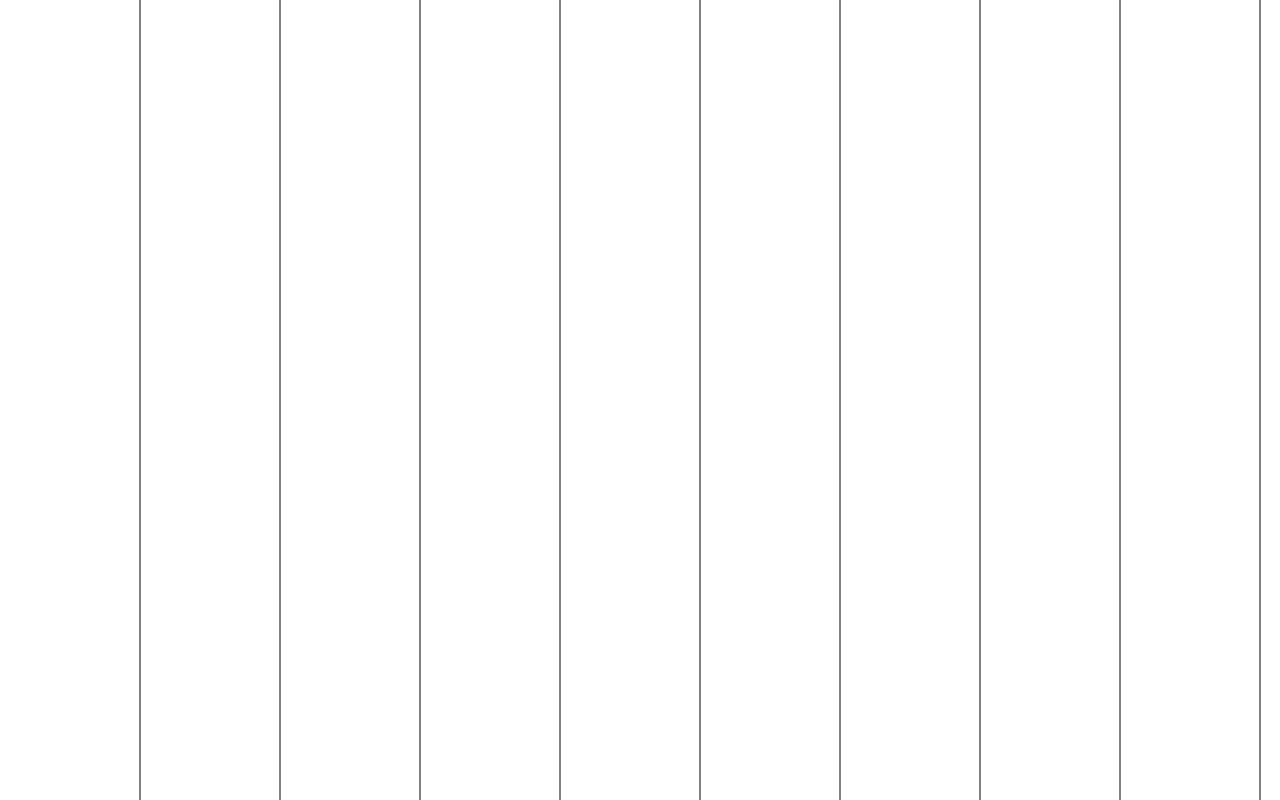
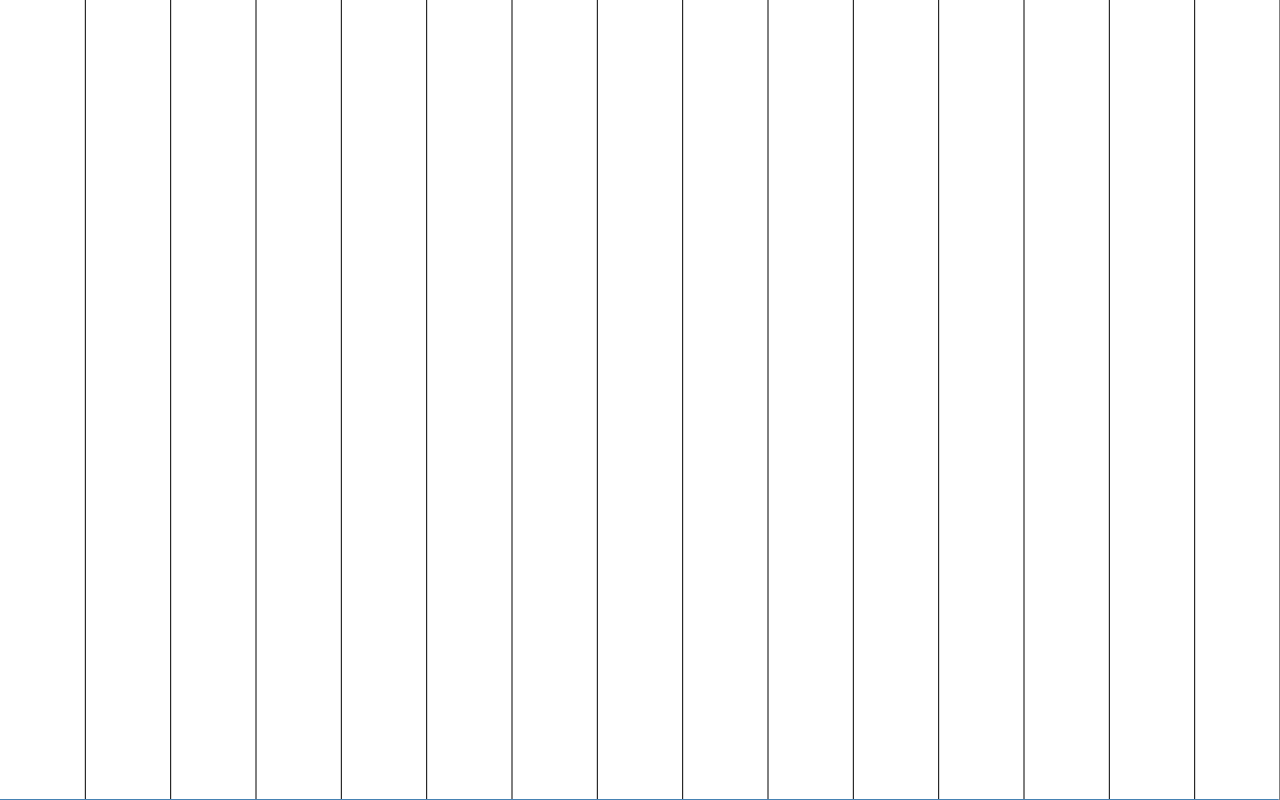
Before and after one commit to mcgrottys/HackHolyOke, a plain HTML site: page Synthack/Synthack/D3WebAPI.html in a window 1280 px wide. Drawn offline with nearby package versions, Linux system fonts and the light colour scheme.

Commit message:
added support for different sized screens

```diff
--- a/Synthack/Synthack/D3WebAPI.html
+++ b/Synthack/Synthack/D3WebAPI.html
@@ -29,36 +29,47 @@
     <script src="scripts/shared.js"></script>
     <script>
         var color = d3.scale.category10();
-
+        var OsciCount = 15;
         var svg = d3.select("body").append("svg")
             .attr("width", innerWidth)
             .attr("height", innerHeight);
 
         var circle = svg.selectAll("circle.touch");
-
+        var width = parseFloat(svg.style("width"));
+        var height = parseFloat(svg.style("height"));
         d3.select("body")
             .on("touchstart", touch)
             .on("touchmove", touch)
             .on("touchend", touch);
 
         var OscIDScale = d3.scale.linear()
-              .domain([0, 1400])
-              .range([0, 9]);
+              .domain([0,  width])
+              .range([0, OsciCount]);
 
         var GainScale = d3.scale.linear()
-              .domain([0, 800])
-              .range([0, 1]);
+              .domain([height, 0])
+              .range([-0.2, 1.2]);
 
 
         var FreqScale = d3.scale.linear()
-              .domain([0, 1400])
-              .range([0, 9]);
+              .domain([0, width])
+              .range([0, OsciCount]);
+
+        var FreqScale2 = d3.scale.linear()
+              .domain([0, OsciCount])
+              .range([0, width]);
+
+        console.log(FreqScale2(1));
+
+        var FreqValScale = d3.scale.linear()
+             .domain([0, FreqScale2(1)])
+             .range([50, 300]);
 
         var LineScale = d3.scale.linear()
-      .domain([0, 10])
-      .range([0, 1400]);
+      .domain([0, OsciCount])
+      .range([0, width]);
 
-        for (var i = 0; i < 9; i++) {
+        for (var i = 0; i < OsciCount; i++) {
             svg.append("line")          // attach a line
 .style("stroke", "black")  // colour the line
 .attr("x1", LineScale(i + 1))     // x position of the first end of the line
@@ -93,7 +104,7 @@
             // Create some sweet sweet nodes.
             this.oscillator = [];
             this.gainnode = [];
-            var ArrayLength = 9;
+            var ArrayLength = OsciCount;
             for (var i = 0; i < ArrayLength; i++) {
                 this.oscillator[i] = context.createOscillator();
                 this.gainnode[i] = context.createGain();
@@ -160,7 +171,7 @@
 
         OscillatorSample.prototype.changeVolume = function (id, val, freq) {
 
-            this.oscillator[id].frequency.value = freq * 10;
+            this.oscillator[id].frequency.value = freq;
             //console.log(val/1000);
             this.gainnode[id].gain.value = val / 100;
             //for (var i = 0; i < this.oscillator.length; i++) {
@@ -223,10 +234,10 @@
             var max = d3.max(times);
             var x = d3.scale.linear()
 .domain([0, times.length])
-.range([0, 1500]);
+.range([0, width]);
             var y = d3.scale.linear()
 .domain([d3.min(times)-5, max])
-.range([0, 900]);
+.range([0, height]);
 
             var line = d3.svg.line()
       .x(function (d, i) { return x(i); })
@@ -268,7 +279,7 @@
             d3.event.preventDefault();
 
             circle = circle
-                .data(d3.touches(svg.node()), function (d) { sample.changeVolume(parseInt(OscIDScale(d[0])), (FreqScale(d[1])),d[0]%LineScale(1)); return d.identifier; });
+                .data(d3.touches(svg.node()), function (d) { sample.changeVolume(parseInt(OscIDScale(d[0])), (GainScale(d[1])), FreqValScale(d[0] % LineScale(1))); return d.identifier; });
 
             circle.exit()
                 .attr("class", null)
```
